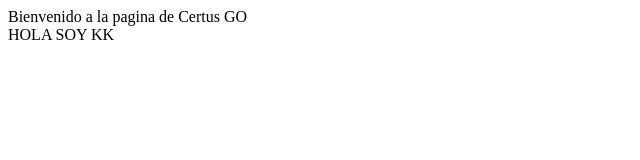
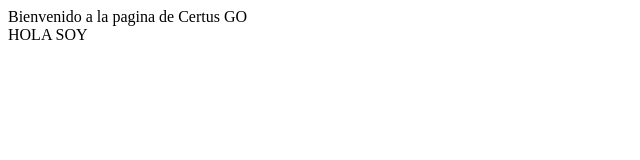
Before and after one commit to GUSTAVO-CESI/GUSTAVO-CESI.github.io, a plain HTML site: page index.html in a window 1280 px wide. Shown: the full height of the page, 0-640 px from the left. Drawn offline with Linux system fonts and the light colour scheme.

Commit message:
Update index.html

```diff
--- a/index.html
+++ b/index.html
@@ -9,4 +9,4 @@
 <body>
     Bienvenido a la pagina de Certus GO
 <div id="bloque de noticias"></div>
-HOLA SOY KK
+HOLA SOY
```
